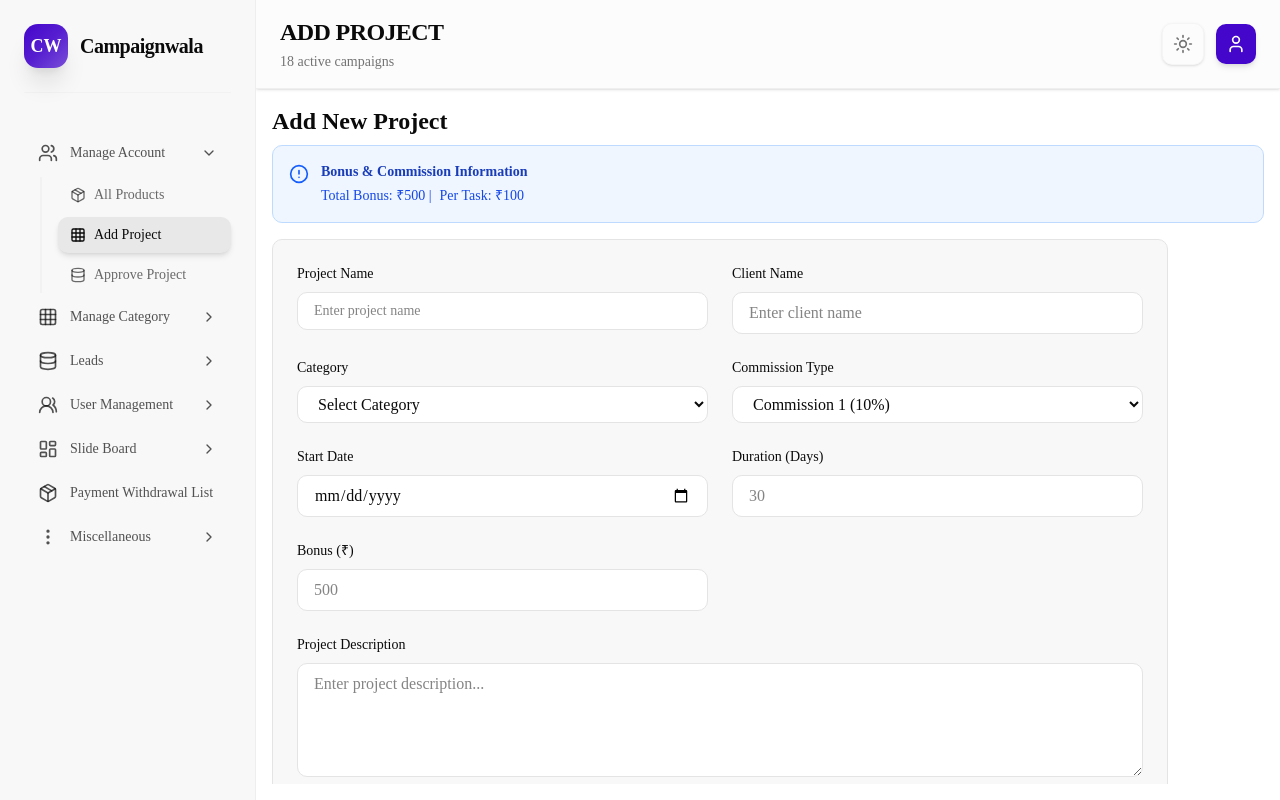
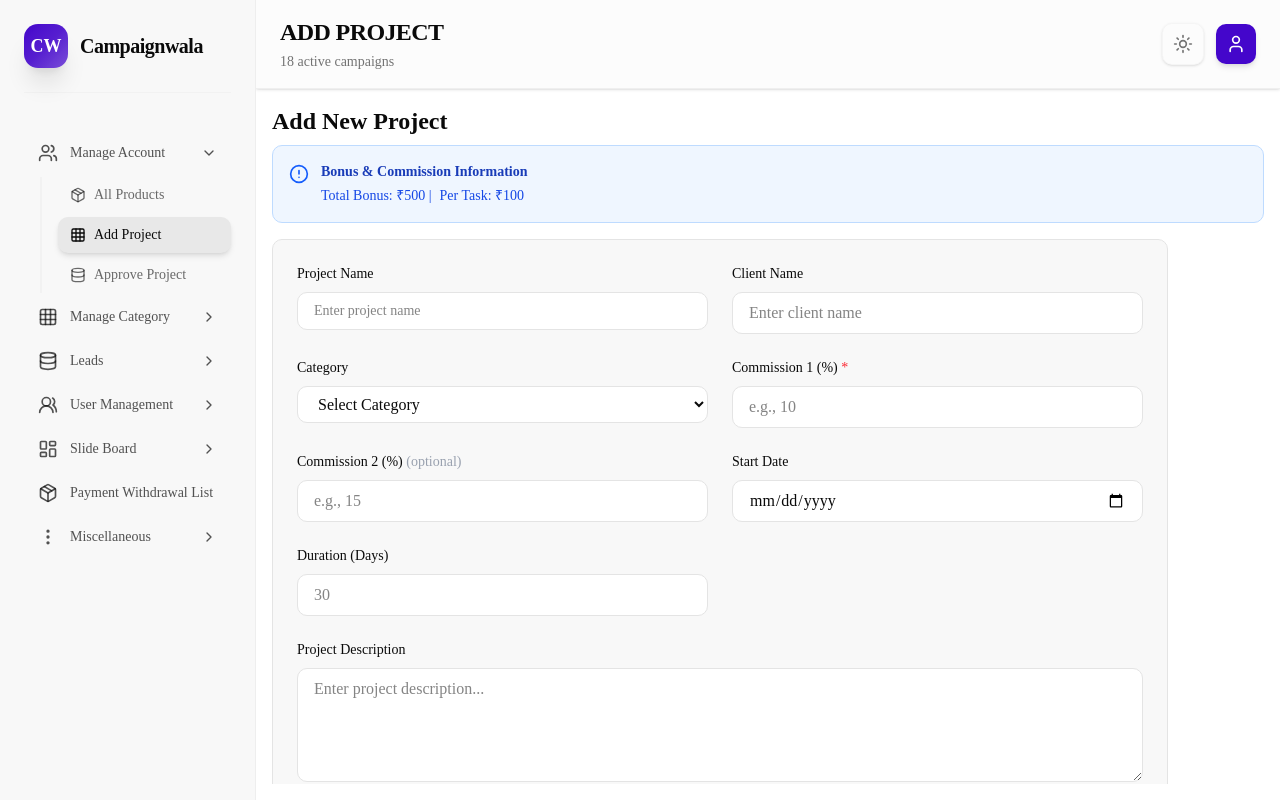
Before and after one commit to campaignwalatech-netizen/campaignwala-admin-panel-test1, a React (Vite) app: page /admin/add-project in a window 1280 px wide. Built offline with nearby package versions, Linux system fonts and the light colour scheme; sample sign-in values are in the browser's storage.

Commit message:
aditional changes in admin dashboard

```diff
--- a/src/adminDashboard/forms/AddProjectForm.jsx
+++ b/src/adminDashboard/forms/AddProjectForm.jsx
@@ -10,14 +10,21 @@ export default function AddProjectForm() {
     startDate: "",
     clientName: "",
     status: "pending",
-    bonus: "",
-    commissionType: ""
+    commission1: "", // mandatory
+    commission2: "", // optional
   });
 
   const handleSubmit = (e) => {
     e.preventDefault();
+
+    // Check if commission1 is filled
+    if (!formData.commission1) {
+      alert("⚠️ Commission 1 is required!");
+      return;
+    }
+
     console.log("Project Data:", formData);
-    alert("Project added successfully!");
+    alert("✅ Project added successfully!");
   };
 
   const handleChange = (e) => {
@@ -89,19 +96,36 @@ export default function AddProjectForm() {
             </select>
           </div>
 
-          <div>
-            <label className="block text-sm font-medium text-foreground mb-2">Commission Type</label>
-            <select
-              name="commissionType"
-              value={formData.commissionType}
-              onChange={handleChange}
-              className="w-full px-4 py-2 bg-background border border-border rounded-lg text-foreground focus:outline-none focus:ring-2 focus:ring-primary"
-              required
-            >
-              <option value="commission1">Commission 1 (10%)</option>
-              <option value="commission2">Commission 2 (15%)</option>
-            </select>
-          </div>
+            {/* Commission 1 (Mandatory) */}
+            <div>
+              <label className="block text-sm font-medium text-foreground mb-2">
+                Commission 1 (%) <span className="text-red-500">*</span>
+              </label>
+              <input
+                type="number"
+                name="commission1"
+                value={formData.commission1}
+                onChange={handleChange}
+                className="w-full px-4 py-2 bg-background border border-border rounded-lg text-foreground focus:outline-none focus:ring-2 focus:ring-primary"
+                placeholder="e.g., 10"
+                required
+              />
+            </div>
+
+            {/* Commission 2 (Optional) */}
+            <div>
+              <label className="block text-sm font-medium text-foreground mb-2">
+                Commission 2 (%) <span className="text-gray-400">(optional)</span>
+              </label>
+              <input
+                type="number"
+                name="commission2"
+                value={formData.commission2}
+                onChange={handleChange}
+                className="w-full px-4 py-2 bg-background border border-border rounded-lg text-foreground focus:outline-none focus:ring-2 focus:ring-primary"
+                placeholder="e.g., 15"
+              />
+            </div>
 
           <div>
             <label className="block text-sm font-medium text-foreground mb-2">Start Date</label>
@@ -124,19 +148,6 @@ export default function AddProjectForm() {
               onChange={handleChange}
               className="w-full px-4 py-2 bg-background border border-border rounded-lg text-foreground focus:outline-none focus:ring-2 focus:ring-primary"
               placeholder="30"
-              required
-            />
-          </div>
-
-          <div>
-            <label className="block text-sm font-medium text-foreground mb-2">Bonus (₹)</label>
-            <input
-              type="number"
-              name="bonus"
-              value={formData.bonus}
-              onChange={handleChange}
-              className="w-full px-4 py-2 bg-background border border-border rounded-lg text-foreground focus:outline-none focus:ring-2 focus:ring-primary"
-              placeholder="500"
               required
             />
           </div>
```
